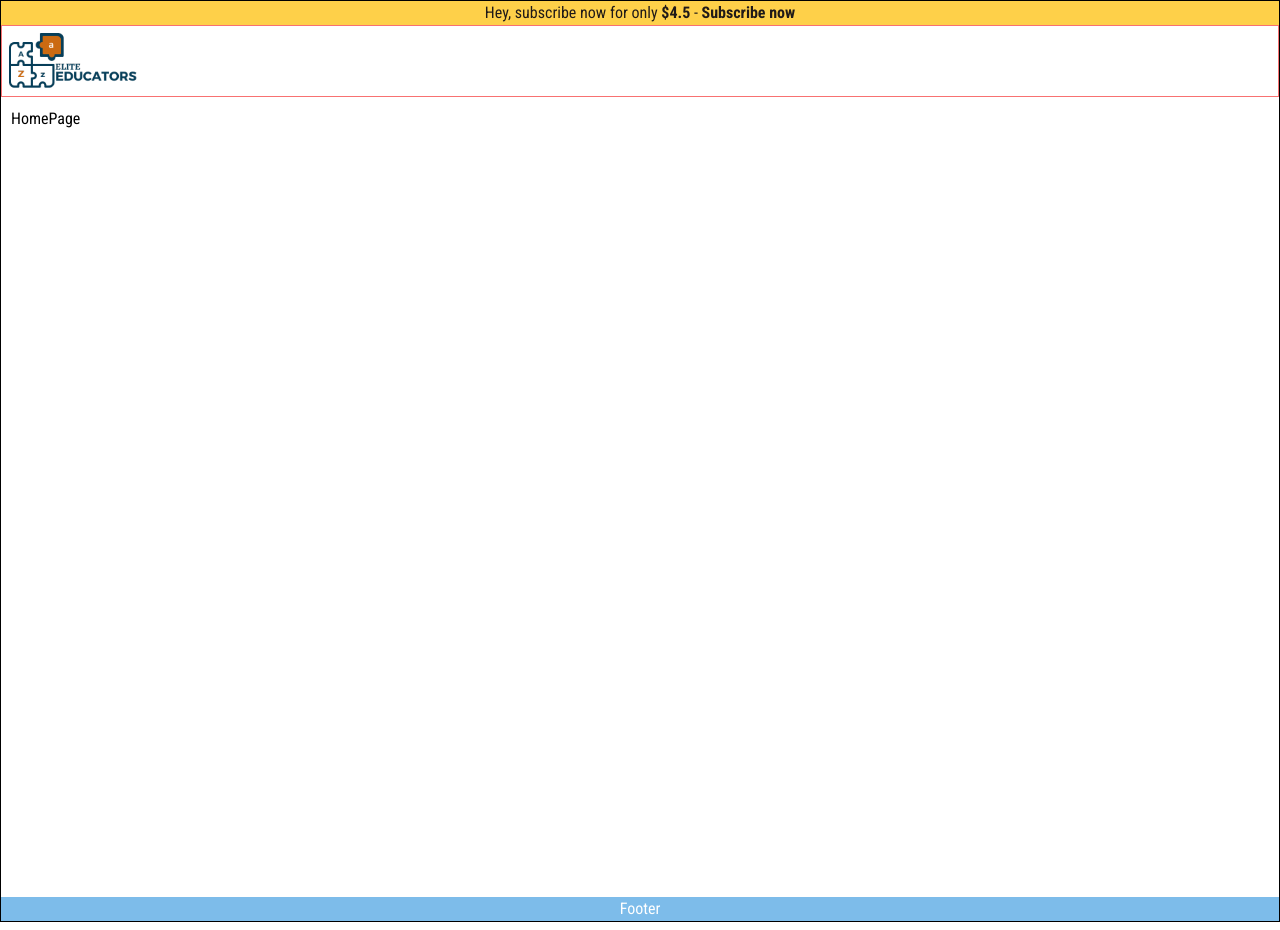
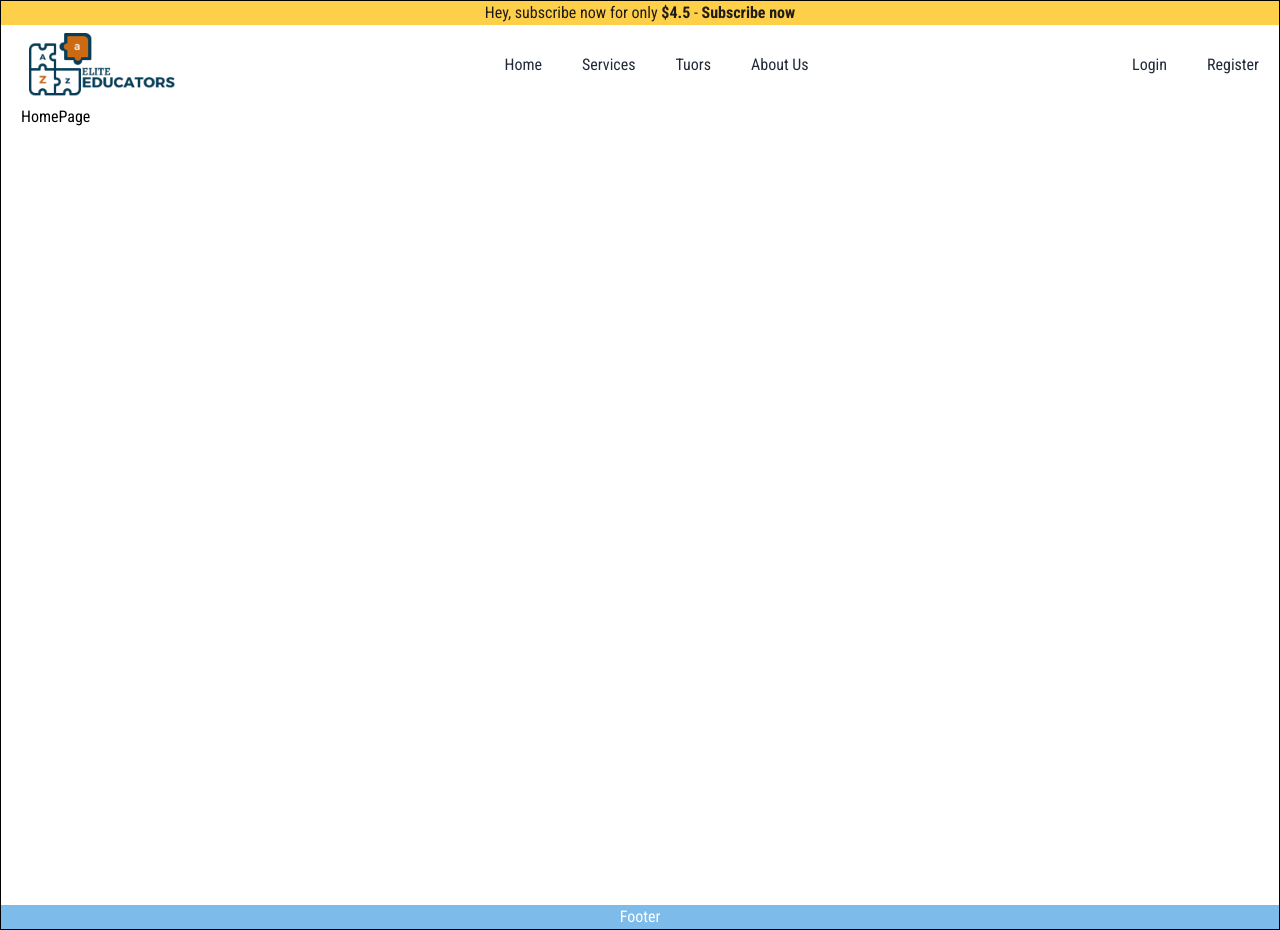
Before and after one commit to ThisIsKhalid/elite-educators-frontend, a Next.js app: page /home in a window 1280 px wide. Built offline with nearby package versions, Linux system fonts and the light colour scheme.

Commit message:
added daisy ui, customize header

```diff
--- a/package.json
+++ b/package.json
@@ -13,6 +13,7 @@
     "next": "13.5.4",
     "react": "^18",
     "react-dom": "^18",
+    "react-icons": "^4.11.0",
     "react-redux": "^8.1.3"
   },
   "devDependencies": {
@@ -20,6 +21,7 @@
     "@types/react": "^18",
     "@types/react-dom": "^18",
     "autoprefixer": "^10.4.16",
+    "daisyui": "^3.9.2",
     "eslint": "^8",
     "eslint-config-next": "13.5.4",
     "postcss": "^8.4.31",
--- a/src/app/layout.tsx
+++ b/src/app/layout.tsx
@@ -17,7 +17,7 @@ export default function RootLayout({
 }) {
   return (
     <Providers>
-      <html lang="en">
+      <html lang="en" data-theme="light">
         <body className={inter.className}>{children}</body>
       </html>
     </Providers>
--- a/src/components/ui/Contents.tsx
+++ b/src/components/ui/Contents.tsx
@@ -8,13 +8,7 @@ const Contents = ({ children }: { children: React.ReactNode }) => {
         color: "black",
       }}
     >
-      <div
-        style={{
-          padding: "10px",
-        }}
-      >
-        {children}
-      </div>
+      <div className="px-5">{children}</div>
     </section>
   );
 };
--- a/src/components/ui/Headers.tsx
+++ b/src/components/ui/Headers.tsx
@@ -1,6 +1,7 @@
 import Image from "next/image";
+import Link from "next/link";
 import logo from "../../assets/elite-educators.png";
-
+import { GiHamburgerMenu } from "react-icons/gi";
 
 const Headers = () => {
   return (
@@ -35,10 +36,45 @@ const Headers = () => {
         </p>
       </div>
 
-        <div className="border border-red-400">
-          <Image src={logo} alt="logo" width={140} height={70} style={{}} />
+      <div className="flex items-center justify-between px-5 bg-[#FFFFFF]">
+        <div>
+          <Image src={logo} alt="logo" width={160} height={80} style={{}} />
         </div>
-
+        <div>
+          <div className="md:flex hidden gap-10 items-center text-base">
+            <Link href="/">Home</Link>
+            <Link href="/services">Services</Link>
+           <Link href='/tutors'>Tuors</Link>
+           <Link href='/about'>About Us</Link>
+          </div>
+          <div className="dropdown dropdown-bottom dropdown-end flex md:hidden">
+            <label tabIndex={0} className="">
+              <GiHamburgerMenu />
+            </label>
+            <ul
+              tabIndex={0}
+              className="dropdown-content z-[1] menu p-2 shadow bg-gray-100 rounded-box w-52"
+            >
+              <li>
+                <Link href="/">Home</Link>
+              </li>
+              <li>
+                <Link href="/services">Services</Link>
+              </li>
+              <li>
+                <Link href="/signin">Login</Link>
+              </li>
+              <li>
+                <Link href="/signup">Register</Link>
+              </li>
+            </ul>
+          </div>
+        </div>
+        <div className="md:flex hidden gap-10">
+          <Link href="/signin">Login</Link>
+          <Link href="/signup">Register</Link>
+        </div>
+      </div>
     </>
   );
 };
--- a/tailwind.config.js
+++ b/tailwind.config.js
@@ -11,5 +11,8 @@ module.exports = {
   theme: {
     extend: {},
   },
-  plugins: [],
+  daisyui: {
+    themes: ["light", "dark", "cupcake"],
+  },
+  plugins: [require("daisyui")],
 };
```
Also changed, not shown: 1 other file (tests, documents, lock files or other folders).
